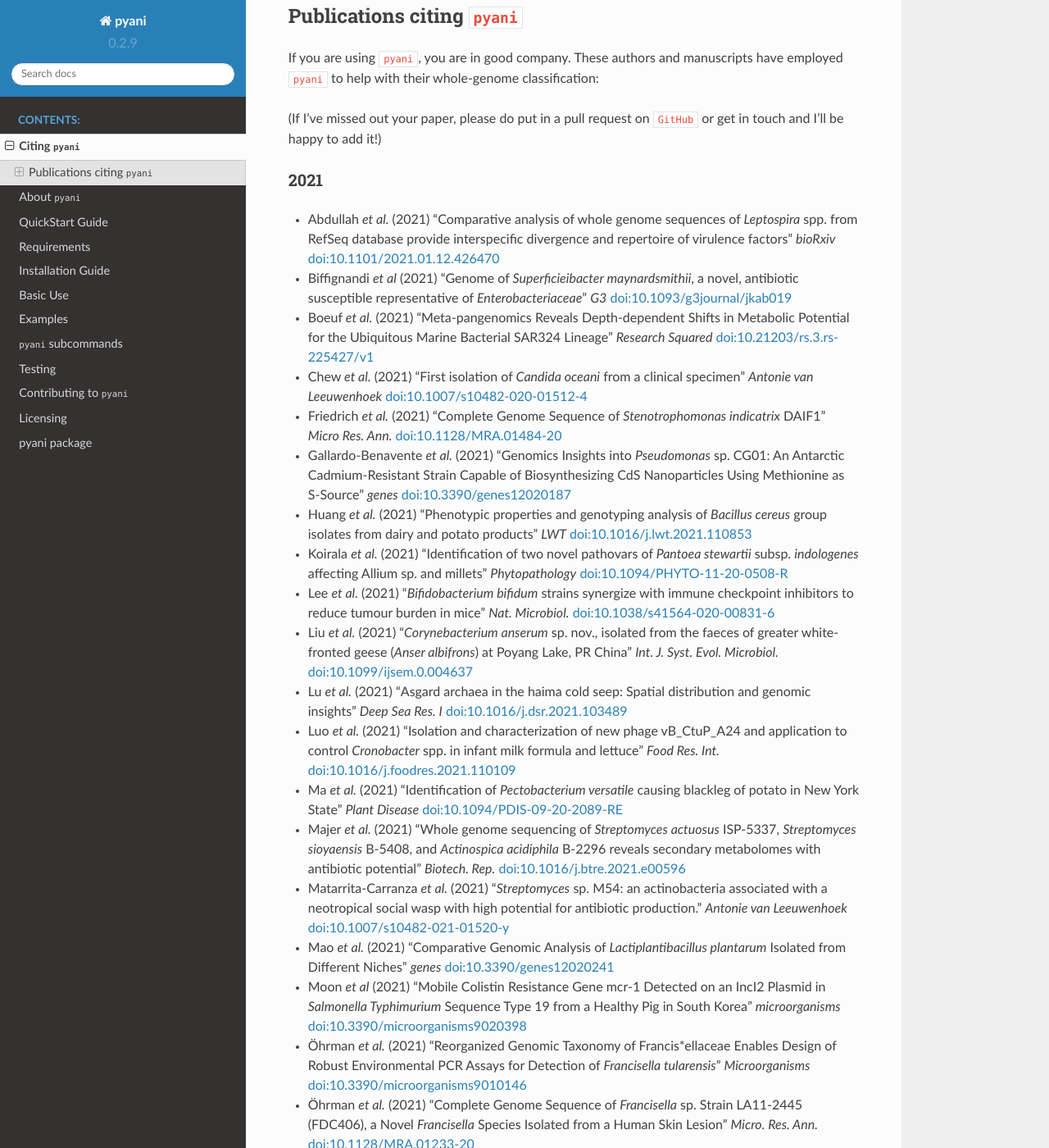
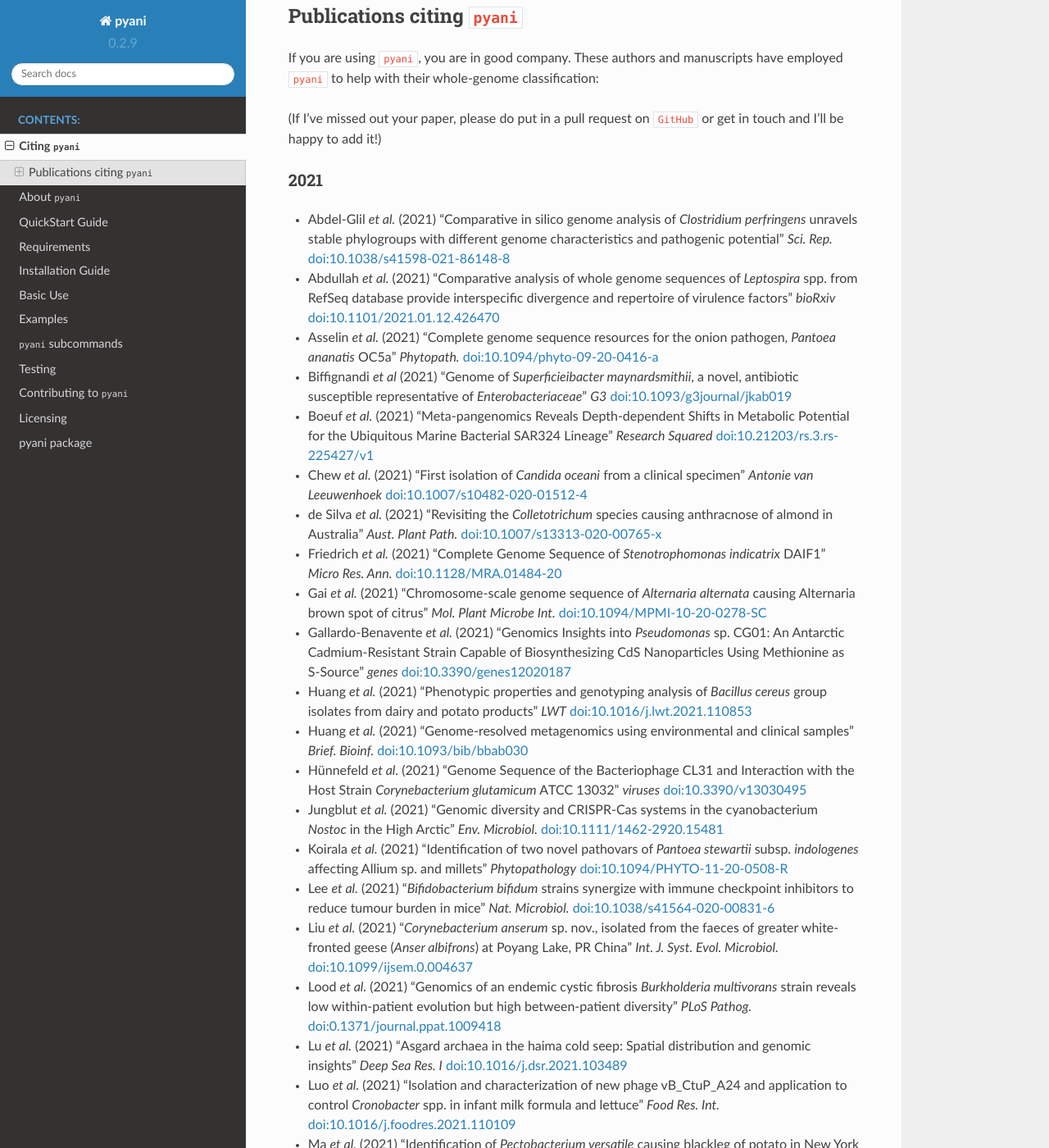
Before and after one commit to widdowquinn/pyani, a Sphinx documentation site: the page built from docs/citations.rst, in a window 1280 px wide and 1400 px high, scrolled down 1104 px. Shown: the whole window at 82% size. Built offline with Sphinx 7.4.7 and the Read the Docs theme 2.0.0, drawn with Linux system fonts in a browser that asks for light colours; some of the changed text lies outside the part shown.

Commit message:
add 14 citations to docs

```diff
--- a/docs/citations.rst
+++ b/docs/citations.rst
@@ -59,16 +59,24 @@ If you are using ``pyani``, you are in good company. These authors and manuscrip
 2021
 ^^^^
 
+* Abdel-Glil *et al.* (2021) "Comparative in silico genome analysis of *Clostridium perfringens* unravels stable phylogroups with different genome characteristics and pathogenic potential" *Sci. Rep.* `doi:10.1038/s41598-021-86148-8 <https://doi.org/10.1038/s41598-021-86148-8>`_
 * Abdullah *et al.* (2021) "Comparative analysis of whole genome sequences of *Leptospira* spp. from RefSeq database provide interspecific divergence and repertoire of virulence factors" *bioRxiv* `doi:10.1101/2021.01.12.426470 <https://doi.org/10.1101/2021.01.12.426470>`_
+* Asselin *et al.* (2021) "Complete genome sequence resources for the onion pathogen, *Pantoea ananatis* OC5a" *Phytopath.* `doi:10.1094/phyto-09-20-0416-a <https://doi.org/10.1094/phyto-09-20-0416-a>`_
 * Biffignandi *et al* (2021) "Genome of *Superficieibacter maynardsmithii*, a novel, antibiotic susceptible representative of *Enterobacteriaceae*" *G3* `doi:10.1093/g3journal/jkab019 <https://doi.org/10.1093/g3journal/jkab019>`_
 * Boeuf *et al.* (2021) "Meta-pangenomics Reveals Depth-dependent Shifts in Metabolic Potential for the Ubiquitous Marine Bacterial SAR324 Lineage" *Research Squared* `doi:10.21203/rs.3.rs-225427/v1 <https://doi.org/10.21203/rs.3.rs-225427/v1>`_
 * Chew *et al.* (2021) "First isolation of *Candida oceani* from a clinical specimen" *Antonie van Leeuwenhoek* `doi:10.1007/s10482-020-01512-4 <https://doi.org/10.1007/s10482-020-01512-4>`_
+* de Silva *et al.* (2021) "Revisiting the *Colletotrichum* species causing anthracnose of almond in Australia" *Aust. Plant Path.* `doi:10.1007/s13313-020-00765-x <https://doi.org/10.1007/s13313-020-00765-x>`_
 * Friedrich *et al.* (2021) "Complete Genome Sequence of *Stenotrophomonas indicatrix* DAIF1" *Micro Res. Ann.* `doi:10.1128/MRA.01484-20 <https://doi.org/10.1128/MRA.01484-20>`_
+* Gai *et al.* (2021) "Chromosome-scale genome sequence of *Alternaria alternata* causing Alternaria brown spot of citrus" *Mol. Plant Microbe Int.* `doi:10.1094/MPMI-10-20-0278-SC <https://doi.org/10.1094/MPMI-10-20-0278-SC>`_
 * Gallardo-Benavente *et al.* (2021) "Genomics Insights into *Pseudomonas* sp. CG01: An Antarctic Cadmium-Resistant Strain Capable of Biosynthesizing CdS Nanoparticles Using Methionine as S-Source" *genes* `doi:10.3390/genes12020187 <https://doi.org/10.3390/genes12020187>`_
 * Huang *et al.* (2021) "Phenotypic properties and genotyping analysis of *Bacillus cereus* group isolates from dairy and potato products" *LWT* `doi:10.1016/j.lwt.2021.110853 <https://doi.org/10.1016/j.lwt.2021.110853>`_
+* Huang *et al.* (2021) "Genome-resolved metagenomics using environmental and clinical samples" *Brief. Bioinf.* `doi:10.1093/bib/bbab030 <https://doi.org/10.1093/bib/bbab030>`_
+* Hünnefeld *et al.* (2021) "Genome Sequence of the Bacteriophage CL31 and Interaction with the Host Strain *Corynebacterium glutamicum* ATCC 13032" *viruses* `doi:10.3390/v13030495 <https://doi.org/10.3390/v13030495>`_
+* Jungblut *et al.* (2021) "Genomic diversity and CRISPR‐Cas systems in the cyanobacterium *Nostoc* in the High Arctic" *Env. Microbiol.* `doi:10.1111/1462-2920.15481 <https://doi.org/10.1111/1462-2920.15481>`_
 * Koirala *et al.* (2021) "Identification of two novel pathovars of *Pantoea stewartii* subsp. *indologenes* affecting Allium sp. and millets" *Phytopathology* `doi:10.1094/PHYTO-11-20-0508-R <https://doi.org/10.1094/PHYTO-11-20-0508-R>`_
 * Lee *et al.* (2021) "*Bifidobacterium bifidum* strains synergize with immune checkpoint inhibitors to reduce tumour burden in mice" *Nat. Microbiol.* `doi:10.1038/s41564-020-00831-6 <https://doi.org/10.1038/s41564-020-00831-6>`_
 * Liu *et al.* (2021) "*Corynebacterium anserum* sp. nov., isolated from the faeces of greater white-fronted geese (*Anser albifrons*) at Poyang Lake, PR China" *Int. J. Syst. Evol. Microbiol.* `doi:10.1099/ijsem.0.004637 <https://doi.org/10.1099/ijsem.0.004637>`_
+* Lood *et al.* (2021) "Genomics of an endemic cystic fibrosis *Burkholderia multivorans* strain reveals low within-patient evolution but high between-patient diversity" *PLoS Pathog.* `doi:0.1371/journal.ppat.1009418 <https://doi.org/0.1371/journal.ppat.1009418>`_
 * Lu *et al.* (2021) "Asgard archaea in the haima cold seep: Spatial distribution and genomic insights" *Deep Sea Res. I* `doi:10.1016/j.dsr.2021.103489 <https://doi.org/10.1016/j.dsr.2021.103489>`_
 * Luo *et al.* (2021) "Isolation and characterization of new phage vB_CtuP_A24 and application to control *Cronobacter* spp. in infant milk formula and lettuce" *Food Res. Int.* `doi:10.1016/j.foodres.2021.110109 <https://doi.org/10.1016/j.foodres.2021.110109>`_
 * Ma *et al.* (2021) "Identification of *Pectobacterium versatile* causing blackleg of potato in New York State" *Plant Disease* `doi:10.1094/PDIS-09-20-2089-RE <https://doi.oprg/10.1094/PDIS-09-20-2089-RE>`_
@@ -76,15 +84,21 @@ If you are using ``pyani``, you are in good company. These authors and manuscrip
 * Matarrita-Carranza *et al.* (2021) "*Streptomyces* sp. M54: an actinobacteria associated with a neotropical social wasp with high potential for antibiotic production." *Antonie van Leeuwenhoek* `doi:10.1007/s10482-021-01520-y <https://doi.org/10.1007/s10482-021-01520-y>`_
 * Mao *et al.* (2021) "Comparative Genomic Analysis of *Lactiplantibacillus plantarum* Isolated from Different Niches" *genes* `doi:10.3390/genes12020241 <https://doi.org/10.3390/genes12020241>`_
 * Moon *et al* (2021) "Mobile Colistin Resistance Gene mcr-1 Detected on an IncI2 Plasmid in *Salmonella Typhimurium* Sequence Type 19 from a Healthy Pig in South Korea" *microorganisms* `doi:10.3390/microorganisms9020398 <https://doi.org/10.3390/microorganisms9020398>`_
+* Ogg *et al.* (2021) "Pangenome analyses of LuxS-coding genes and enzymatic repertoires in cocoa-related lactic acid bacteria" *Genomics* `doi:10.1016/j.ygeno.2021.04.010 <https://doi.org/10.1016/j.ygeno.2021.04.010>`_
 * Öhrman *et al.* (2021) "Reorganized Genomic Taxonomy of Francis*ellaceae Enables Design of Robust Environmental PCR Assays for Detection of *Francisella tularensis*" *Microorganisms* `doi:10.3390/microorganisms9010146 <https://doi.org/10.3390/microorganisms9010146>`_
 * Öhrman *et al.* (2021) "Complete Genome Sequence of *Francisella* sp. Strain LA11-2445 (FDC406), a Novel *Francisella* Species Isolated from a Human Skin Lesion" *Micro. Res. Ann.* `doi:10.1128/MRA.01233-20 <https://doi.org/10.1128/MRA.01233-20>`_
 * Pais *et al.* (2021) "Genomic sequencing of different sequevars of *Ralstonia solanacearum* belonging to the Moko ecotype" *Genet. Mol. Bol.* `doi:10.1590/1678-4685-gmb-2020-0172 <https://doi.org/10.1590/1678-4685-gmb-2020-0172>`_
+* Puri *et al.* "Phylogenomic Framework for Taxonomic Delineation of *Paracoccus* spp. and Exploration of Core-Pan Genome" *Ind. J. Microbiol.* `doi:10.1007/s12088-021-00929-3 <https://doi.org/10.1007/s12088-021-00929-3>`_
 * Reichler *et al.* (2021) "Identification, subtyping, and tracking of dairy spoilage-associated *Pseudomonas* by sequencing the *ileS* gene" *J. Dairy Sci.* `doi:10.3168/jds.2020-19283 <https://doi.org/10.3168/jds.2020-19283>`_
-* Ryngajłło *et al.* (2021) "Complete genome sequence of lovastatin producer *Aspergillus terreus* ATCC 20542 and evaluation of genomic diversity among *A. terreus* strains" *Appl. Microbiol. Biotechnol.* `doi:10.1007/s00253-021-11133-0 https://doi.org/10.1007/s00253-021-11133-0>`_
+* Ryngajłło *et al.* (2021) "Complete genome sequence of lovastatin producer *Aspergillus terreus* ATCC 20542 and evaluation of genomic diversity among *A. terreus* strains" *Appl. Microbiol. Biotechnol.* `doi:10.1007/s00253-021-11133-0 <https://doi.org/10.1007/s00253-021-11133-0>`_
 * Singh *et al.* (2021) "Enrichment and description of novel bacteria performing syntrophic propionate oxidation at high ammonia level" *Env. Micro.* `doi:10.1111/1462-2920.15388 <https://doi.org/10.1111/1462-2920.15388>`_
-* Singh *et al.* (2021) "Genome-based reclassification of *Amycolatopsis eurytherma* as a later heterotypic synonym of *Amycolatopsis thermoflava*" *Int. J. Syst. Evol. Microbiol." `doi:10.1099/ijsem.0.004642 <https://doi.org/10.1099/ijsem.0.004642>`_
+* Singh *et al.* (2021) "Genome-based reclassification of *Amycolatopsis eurytherma* as a later heterotypic synonym of *Amycolatopsis thermoflava*" *Int. J. Syst. Evol. Microbiol.* `doi:10.1099/ijsem.0.004642 <https://doi.org/10.1099/ijsem.0.004642>`_
+* Tian *et al.* (2021) "LINflow: a computational pipeline that combines an alignment-free with an alignment-based method to accelerate generation of similarity matrices for prokaryotic genomes" *PeerJ* `doi:10.7717/peerj.10906 <https://doi.org/10.7717/peerj.10906>`_
 * Vargas-Peralta *et al.* (2021) "Identification of *Pectobacterium* species isolated from the soft rot of tetecho (*Neobuxbaumia tetetzo*), a columnar cactus, and associated metagenomics" *bioRxiv* `doi:10.1101/2021.02.01.429127 <https://doi.org/10.1101/2021.02.01.429127>`_
+* Verma *et al.* (2021) "Genome analyses of 174 strains of *Mycobacterium tuberculosis* provide insight into the evolution of drug resistance and reveal potential drug targets" *Microb. Genom.* `doi:10.1099/mgen.0.000542 <https://doi.org/10.1099/mgen.0.000542>`_
 * Vincent *et al.* (2021) "AsaGEI2d: a new variant of a genomic island identified in a group of *Aeromonas salmonicida* subsp. *salmonicida* isolated from France, which bears the pAsa7 plasmid" *FEMS Micro. Lett.* `doi:10.1093/femsle/fnab021 <https://doi.org/10.1093/femsle/fnab021>`_
+* Volpiano *et al.* (2021) "Genomic Metrics Applied to *Rhizobiales (Hyphomicrobiales)*: Species Reclassification, Identification of Unauthentic Genomes and False Type Strains" *Front. Microbiol.* `doi:10.3389/fmicb.2021.614957 <https://doi.org/10.3389/fmicb.2021.614957>`_
+* Watson *et al.* (2021) "Adaptive ecological processes and metabolic independence drive microbial colonization and resilience in the human gut" *bioRxiv* `doi:10.1101/2021.03.02.433653 <https://doi.org/10.1101/2021.03.02.433653>`_
 * Young *et al.* (2021) "Defining the *Rhizobium leguminosarum* Species Complex" *genes* `doi:10.3390/genes12010111 <https://doi.org/10.3390/genes12010111>`_
 * Zeng *et al.* (2021) "Novel phage vB_CtuP_B1 for controlling *Cronobacter malonaticus* and *Cronobacter turicensis* in ready-to-eat lettuce and powered infant formula" *Food Res. Int.* `doi:10.1016/j.foodres.2021.110255 <https://doi.org/10.1016/j.foodres.2021.110255>`_
 * Zvi-Kedem *et al.* (2021) "The worm affair: Genetic diversity in two species of symbionts that co-occur in tubeworms from the Mediterranean Sea" *bioRxiv* `doi:10.1101/2021.01.27.428081 <https://doi.org/10.1101/2021.01.27.428081>`_
@@ -120,6 +134,7 @@ If you are using ``pyani``, you are in good company. These authors and manuscrip
 * Ferrerira *et al.* "Genome-based reclassification of *Azospirillum brasilense* Sp245 as the type strain of *Azospirillum baldaniorum* sp. nov" *Int. J. Syst. Evol. Micro.* `doi:10.1099/ijsem.0.004517 <https://doi.org/10.1099/ijsem.0.004517>`_
 * Fishbein *et al.* (2020) "Randomized Controlled Trial of Oral Vancomycin Treatment in *Clostridioides difficile*-Colonized Patients" *mSphere* `doi:10.1128/mSphere.01296-20 <https://doi.org/10.1128/mSphere.01296-20>`_
 * France *et al.* (2020) "Complete Genome Sequences of Six *Lactobacillus iners* Strains Isolated from the Human Vagina" *Microbiol. Res. Ann.* `doi:10.1128/MRA.00234-20 <https://doi.org/10.1128/MRA.00234-20>`_
+* Francoeur *et al.* (2020) "Bacteria Contribute to Plant Secondary Compound Degradation in a Generalist Herbivore System" *mBio* `doi:doi.org/10.1128/mBio.02146-20 <https://doi.org/doi:doi.org/10.1128/mBio.02146-20>`_
 * Freitas *et al.* (2020) "Yeast communities associated with cacti in Brazil and the description of *Kluyveromyces starmeri* sp. nov. based on phylogenomic analyses" *Yeast* `doi:10.1002/yea.3528 <https://doi.org/10.1002/yea.3528>`_
 * Friedrich *et al.* (2020) "First Complete Genome Sequences of *Janthinobacterium lividum* EIF1 and EIF2 and their Comparative Genome Analysis" *Genome Biol. Evol.* `doi:10.1093/gbe/evaa148 <https://doi.org/10.1093/gbe/evaa148>`_
 * Furrer *et al.* (2020) "Phage vB_BveM-Goe7 represents a new genus in the subfamily *Bastillevirinae*" *Arch. Virol.* `doi:10.1007/s00705-020-04546-1 <https://doi.org/10.1007/s00705-020-04546-1>`_
@@ -155,7 +170,7 @@ If you are using ``pyani``, you are in good company. These authors and manuscrip
 * Li *et al.* (2020) "Isolation and Characterization of *Bacillus cereus* Phage vB_BceP-DLc1 Reveals the Largest Member of the Phi29-Like Phages" *Microorganisms* `doi:10.3390/microorganisms8111750 <https://doi.org/:10.3390/microorganisms8111750>`_
 * Liu *et al.* (2020) "Whole genome sequence and comparative genome analyses of multi-resistant *Staphylococcus warneri* GD01 isolated from a diseased pig in China" *PLoS One* `doi:10.1371/journal.pone.0233363 <https://doi.org/10.1371/journal.pone.0233363>`_
 * Liu *et al.* (2020) "Pathogenicity of a *Vibrio owensii* strain isolated from *Fenneropenaeus chinensis* carrying pirAB genes and causing AHPND" *Aquaculture* `doi:10.1016/j.aquaculture.2020.735747 <https://doi.org/10.1016/j.aquaculture.2020.735747>`_
-* Long *et al.* (2020) "Polyclonality, Shared Strains, and Convergent Evolution in Chronic CF *S. aureus* Airway Infection" *Am. J. Resp. Crit. Care Med.* `doi:10.1164/rccm.202003-0735O <https://doi.org/10.1164/rccm.202003-0735OC  >`_
+* Long *et al.* (2020) "Polyclonality, Shared Strains, and Convergent Evolution in Chronic CF *S. aureus* Airway Infection" *Am. J. Resp. Crit. Care Med.* `doi:10.1164/rccm.202003-0735O <https://doi.org/10.1164/rccm.202003-0735OC>`_
 * Machado *et al.* (2020) "Molecular relationships of *Campomanesia xanthocarpa* within Myrtaceae based on the complete plastome sequence and on the plastid ycf2 gene" *Genet. Mol. Biol.* `doi:10.1590/1678-4685-gmb-2018-0377  <https://doi.org/10.1590/1678-4685-gmb-2018-0377>`_
 * Méndez *et al.* (2020) "Comparative Genomics of Pathogenic *Clavibacter michiganensis* subsp. *michiganensis* Strains from Chile Reveals Potential Virulence Features for Tomato Plants" *Microorganisms* `doi:10.3390/microorganisms8111679 <https://doi.org/0.3390/microorganisms8111679>`_
 * Min *et al.* (2020) "Complete Genomic Analysis of *Enterococcus faecium* Heat-Resistant Strain Developed by Two-Step Adaptation Laboratory Evolution Method" *Front. Bioeng. Biotechnol.* `doi:10.3389/fbioe.2020.00828 <https://doi.org/10.3389/fbioe.2020.00828>`_
```
